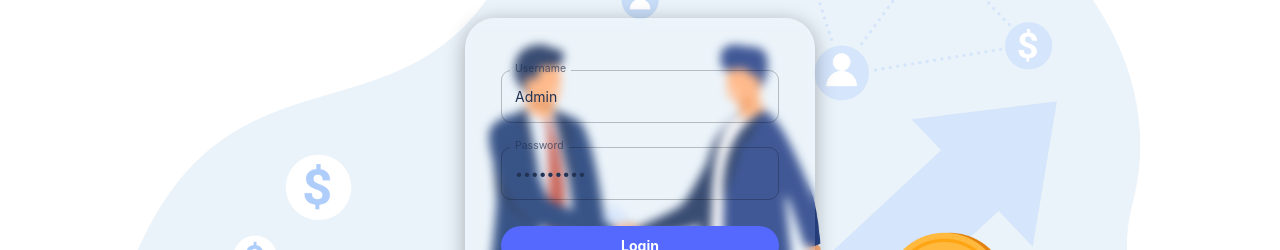
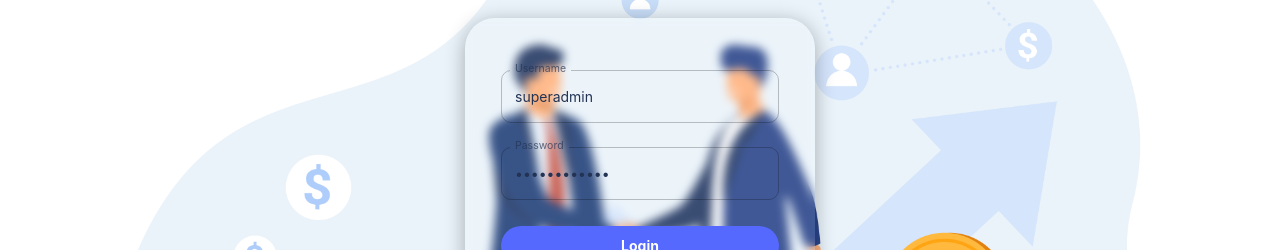
Before and after one commit to VishnuAssist/Bus_Booking, a React (Vite) app: page /Login in a window 1280 px wide. Shown: the part 240-490 px from the top of the page. Built offline with nearby package versions, Linux system fonts and the light colour scheme; no server answers; a web font is replaced by a local one; what @dr.pogodin/react-helmet would draw is missing.

Commit message:
login added

```diff
--- a/src/Api/authApi.ts
+++ b/src/Api/authApi.ts
@@ -9,7 +9,7 @@ export const authApi = createApi({
       query: (payload: loginType) => {
         return {
           method: "POST",
-          url: "/account/login",
+          url: "/Account/login",
           body: payload,
         };
       },
--- a/src/Screens/auth/index.tsx
+++ b/src/Screens/auth/index.tsx
@@ -3,17 +3,25 @@ import { Box, Button, Paper, TextField, Typography, Alert } from "@mui/material"
 import { logout } from "../../Store/slice/loginSlice";
 import { useNavigate } from "react-router";
 import { useAppDispatch, useAppSelector } from "../../Store/StoreConfig";
+import { useLoginMutation } from "../../Api/authApi";
 
 const LoginPage: React.FC = () => {
   const dispatch = useAppDispatch();
   const navigate = useNavigate();
   const { isAuthenticated, error } = useAppSelector((state) => state.auth.login);
 
-  const [username, setUsername] = useState("Admin");
-  const [password, setPassword] = useState("Admin@123");
+  const [userlogin] = useLoginMutation();
 
-  const handleLogin = () => {
-    navigate("/dashboards/Dashboard");
+  const [username, setUsername] = useState("superadmin");
+  const [password, setPassword] = useState("123Pa$$word!");
+
+  const handleLogin = async () => {
+    const payLoad = {
+      username,
+      password
+    };
+   await userlogin(payLoad);
+    // navigate("/dashboards/Dashboard");
 
     // dispatch(setCredentials({ username, password }));
   };
--- a/src/Store/ApiConfig.ts
+++ b/src/Store/ApiConfig.ts
@@ -15,7 +15,7 @@ const baseQuery = fetchBaseQuery({
   baseUrl,
   prepareHeaders: (headers, { getState }) => {
     const state = getState() as RootState;
-    const accessToken = state.auth?.accessToken;
+    const accessToken = state.auth?.account?.accessToken;
     if (accessToken) {
       headers.set("authorization", `Bearer ${accessToken}`);
     }
@@ -39,7 +39,7 @@ const APIFetchBase: BaseQueryFn<FetchArgs, unknown, unknown> = async (
       try {
 
         const state = api.getState() as RootState;
-        const refreshToken = state.auth?.refreshToken;
+        const refreshToken = state.auth?.account?.refreshToken;
 
         if (refreshToken) {
           const refreshResult = await baseQuery(
@@ -48,7 +48,7 @@ const APIFetchBase: BaseQueryFn<FetchArgs, unknown, unknown> = async (
               method: "POST",
               body: {
                 refreshToken,
-                token: state.auth?.accessToken,
+                token: state.auth?.account?.accessToken,
               },
             },
             api,
--- a/src/Store/StoreConfig.ts
+++ b/src/Store/StoreConfig.ts
@@ -13,8 +13,9 @@ const rootAuthReducer = combineReducers({
 });
 
 const persistConfig = {
-  key: "auth",
+  key: "root",
   storage,
+  whitelist: ["account"],
 };
 
 const persistedAuthReducer = persistReducer(persistConfig,rootAuthReducer);
--- a/src/Store/slice/Account.ts
+++ b/src/Store/slice/Account.ts
@@ -14,7 +14,6 @@ export interface User {
 export interface AuthState {
   accessToken: string | null;
   refreshToken: string | null;
-
   user: User | null;
   sessionExpired: boolean;
 }
```
Also changed, not shown: 1 other file (tests, documents, lock files or other folders).
